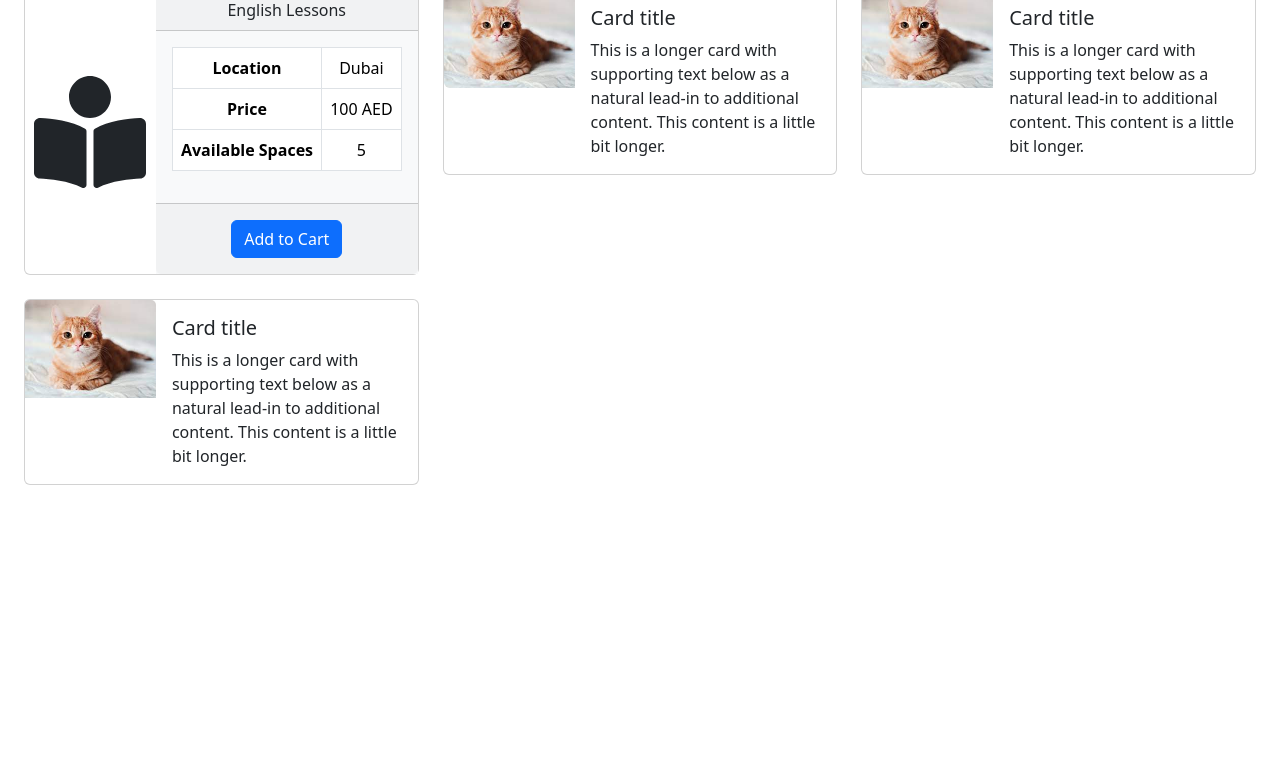
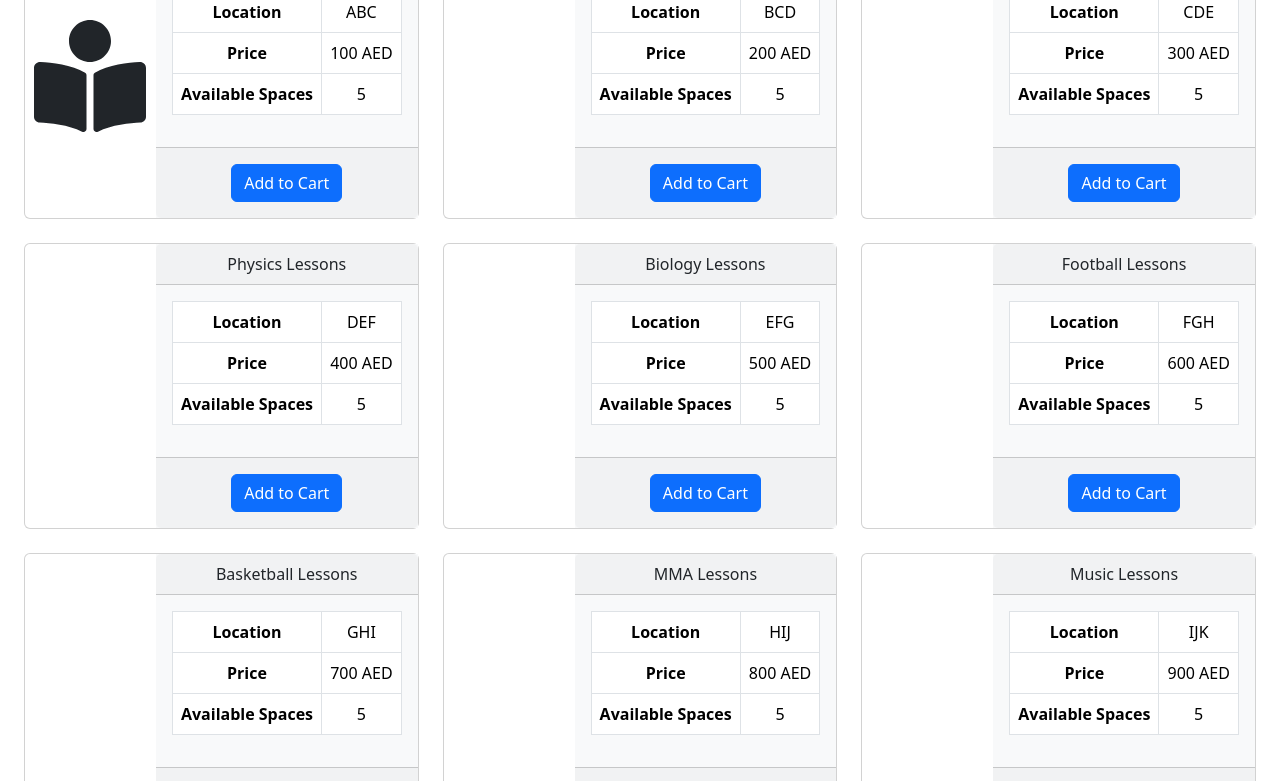
Before and after one commit to MV461/WebApp-Coursework-2, a plain HTML site: page CW1.html in a window 1280 px wide. Shown: the part 147-928 px from the top of the page. Before the commit the page ends 800 px from the top, so only its background shows below. Drawn offline with nearby package versions, Linux system fonts and the light colour scheme.

Commit message:
Added 'location' to lessons in the json; and icon to 'English'. Need to add 'icon' for the rest.
HTTP request for JSON data; can't import since not using build system.

Made a scratchpad to move chunks of code around.

It works!!! Got it working on the 2nd try!

Added created() to initialise 'lessons'.

Used 'v-if', 'v-else', because of async Fetch.

Removed the extra dummy cards;
moved it to scratchpad.

Removed the cat pic, not needed.

Altered Card 1 to use vue.js data.

Removed sitename; v-text in html.

Altered comments.
Formatted CW1.html .

```diff
--- a/CW1.html
+++ b/CW1.html
@@ -6,7 +6,8 @@
     <title>Lesson Shop</title>
 
     <!-- Vue.js CDN import START -->
-<script src="https://cdn.jsdelivr.net/npm/vue/dist/vue.js"></script>    <!-- Vue.js CDN import END -->
+    <script src="https://cdn.jsdelivr.net/npm/vue/dist/vue.js"></script>
+    <!-- Vue.js CDN import END -->
 
     <!-- Bootstrap CDN import START -->
     <link rel="stylesheet" href="https://cdn.jsdelivr.net/npm/bootstrap@5.3.2/dist/css/bootstrap.min.css"
@@ -67,37 +68,37 @@
 
     <main id="app" class="m-4">
 
-        <h1 v-text="sitename"></h1>
+        <div v-if="lessons">
 
             <!-- Card Group START -->
             <div class="row row-cols-1 row-cols-md-3 g-4">
 
-            <!-- Card 1 Column START -->
-            <div class="col">
+                <!-- Card Column START -->
+                <div class="col" v-for="lesson in lessons" :key="lesson.id">
 
-                <!-- Card 1 START -->
+                    <!-- Card START -->
                     <div class="card text-center">
-                    <!-- Card 1 Row START -->
+                        <!-- Card Row START -->
                         <div class="row g-0">
 
-                        <!-- Card 1 Col 1 START -->
+                            <!-- Card Col 1 START -->
                             <div class="col-md-4 d-flex justify-content-center align-items-center">
 
                                 <!-- Card Icon START -->
                                 <span class="card-icon">
-                                <i class="fa fa-book-reader fa-7x"></i>
+                                    <i :class="lesson.icon"></i>
                                 </span>
                                 <!-- Card Icon END -->
 
                             </div>
-                        <!-- Card 1 Col 1 END -->
+                            <!-- Card Col 1 END -->
 
-                        <!-- Card 1 Col 2 START -->
+                            <!-- Card Col 2 START -->
                             <div class="col-md-8 bg-light">
 
                                 <!-- Card Header START -->
                                 <div class="card-header">
-                                English Lessons
+                                    {{ lesson.subject }} Lessons
                                 </div>
                                 <!-- Card Header END -->
 
@@ -108,15 +109,15 @@
                                         <tbody>
                                             <tr>
                                                 <td><strong>Location</strong></td>
-                                            <td>Dubai</td>
+                                                <td>{{ lesson.location }}</td>
                                             </tr>
                                             <tr>
                                                 <td><strong>Price</strong></td>
-                                            <td>100 AED</td>
+                                                <td>{{ lesson.price }} AED</td>
                                             </tr>
                                             <tr>
                                                 <td><strong>Available Spaces</strong></td>
-                                            <td>5</td>
+                                                <td>{{ lesson.spaces }}</td>
                                             </tr>
                                         </tbody>
                                     </table>
@@ -129,96 +130,24 @@
                                 </div>
 
                             </div>
-                        <!-- Card 1 Col 2 END -->
+                            <!-- Card Col 2 END -->
 
 
                         </div>
                         <!-- Card Row END -->
 
                     </div>
-                <!-- Card 1 END -->
+                    <!-- Card END -->
 
                 </div>
-            <!-- Card 1 Column START -->
-
-
-            <div class="col">
-
-                <div class="card">
-                    <div class="row g-0">
-
-                        <div class="col-md-4">
-                            <img src="download.jpg" class="img-fluid rounded-start" alt="...">
+                <!-- Card Column START -->
+            </div>
+            <!-- Card Group END -->
         </div>
 
-                        <div class="col-md-8">
-                            <div class="card-body">
-                                <h5 class="card-title">Card title</h5>
-                                <p class="card-text">This is a longer card with supporting text below as a natural
-                                    lead-in
-                                    to
-                                    additional content. This content is a little bit longer.
-                                </p>
+        <div v-else>
+            <h1>Loading JSON data...</h1>
         </div>
-                        </div>
-
-                    </div>
-                </div>
-
-            </div>
-
-            <div class="col">
-
-                <div class="card">
-                    <div class="row g-0">
-
-                        <div class="col-md-4">
-                            <img src="download.jpg" class="card-img-top" alt="...">
-                        </div>
-
-                        <div class="col-md-8">
-                            <div class="card-body">
-                                <h5 class="card-title">Card title</h5>
-                                <p class="card-text">This is a longer card with supporting text below as a natural
-                                    lead-in
-                                    to
-                                    additional content. This content is a little bit longer.
-                                </p>
-                            </div>
-                        </div>
-
-                    </div>
-                </div>
-
-            </div>
-
-            <div class="col">
-
-                <div class="card">
-                    <div class="row g-0">
-
-                        <div class="col-md-4">
-                            <img src="download.jpg" class="card-img-top" alt="...">
-                        </div>
-
-                        <div class="col-md-8">
-                            <div class="card-body">
-                                <h5 class="card-title">Card title</h5>
-                                <p class="card-text">This is a longer card with supporting text below as a natural
-                                    lead-in
-                                    to
-                                    additional content. This content is a little bit longer.
-                                </p>
-                            </div>
-                        </div>
-
-                    </div>
-                </div>
-
-            </div>
-
-        </div>
-        <!-- Card Group END -->
 
     </main>
 
@@ -226,7 +155,24 @@
         let webstore = new Vue({
             el: "#app",
             data: {
-                sitename: "Vue.js Test"
+                lessons: null
+            },
+            created() {
+                // Using created() to initialise values before it gets used.
+                // Need to use Fetch API, as 'import' is not available.
+                fetch('lessons.json')
+                    .then(response => {
+                        if (!response.ok) {
+                            throw new Error('Network response was not ok');
+                        }
+                        return response.json();
+                    })
+                    .then(data => {
+                        this.lessons = data.lessons;
+                    })
+                    .catch(error => {
+                        console.error('Error loading JSON data', error);
+                    });
             }
         });
     </script>
--- a/lessons.json
+++ b/lessons.json
@@ -3,15 +3,15 @@
         {
             "id": 1,
             "subject": "English",
-            "location": "idk",
+            "location": "ABC",
             "price": 100,
             "spaces": 5,
-            "icon": "TBD"
+            "icon": "fa fa-book-reader fa-7x"
         },
         {
             "id": 2,
             "subject": "Maths",
-            "location": "idk",
+            "location": "BCD",
             "price": 200,
             "spaces": 5,
             "icon": "TBD"
@@ -19,7 +19,7 @@
         {
             "id": 3,
             "subject": "Chemistry",
-            "location": "idk",
+            "location": "CDE",
             "price": 300,
             "spaces": 5,
             "icon": "TBD"
@@ -27,7 +27,7 @@
         {
             "id": 4,
             "subject": "Physics",
-            "location": "idk",
+            "location": "DEF",
             "price": 400,
             "spaces": 5,
             "icon": "TBD"
@@ -35,7 +35,7 @@
         {
             "id": 5,
             "subject": "Biology",
-            "location": "idk",
+            "location": "EFG",
             "price": 500,
             "spaces": 5,
             "icon": "TBD"
@@ -43,7 +43,7 @@
         {
             "id": 6,
             "subject": "Football",
-            "location": "idk",
+            "location": "FGH",
             "price": 600,
             "spaces": 5,
             "icon": "TBD"
@@ -51,7 +51,7 @@
         {
             "id": 7,
             "subject": "Basketball",
-            "location": "idk",
+            "location": "GHI",
             "price": 700,
             "spaces": 5,
             "icon": "TBD"
@@ -59,7 +59,7 @@
         {
             "id": 8,
             "subject": "MMA",
-            "location": "idk",
+            "location": "HIJ",
             "price": 800,
             "spaces": 5,
             "icon": "TBD"
@@ -67,7 +67,7 @@
         {
             "id": 9,
             "subject": "Music",
-            "location": "idk",
+            "location": "IJK",
             "price": 900,
             "spaces": 5,
             "icon": "TBD"
@@ -75,7 +75,7 @@
         {
             "id": 10,
             "subject": "Art",
-            "location": "idk",
+            "location": "JKL",
             "price": 1000,
             "spaces": 5,
             "icon": "TBD"
```
Also changed, not shown: scratchpad.html (added, +150 -0 lines), download.jpg (deleted). Lines whose indentation alone changed are shown as unchanged.
